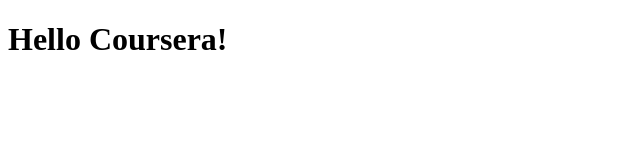
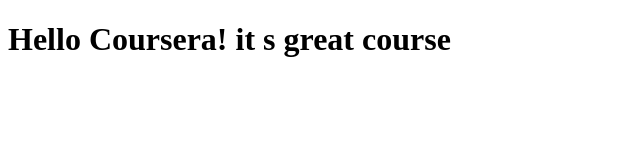
Before and after one commit to anutta78/coursera-test, a plain HTML site: page site/index.html in a window 1280 px wide. Shown: the whole page, without its empty margins (0-640 px from the left). Drawn offline with Linux system fonts and the light colour scheme.

Commit message:
Small addition to page

```diff
--- a/site/index.html
+++ b/site/index.html
@@ -4,6 +4,6 @@
 	<title>Hello Coursera</title>
 </head>
 <body>
-<h1> Hello Coursera!<h1>
+<h1> Hello Coursera! it s great course<h1>
 </body>
 </html>
```
